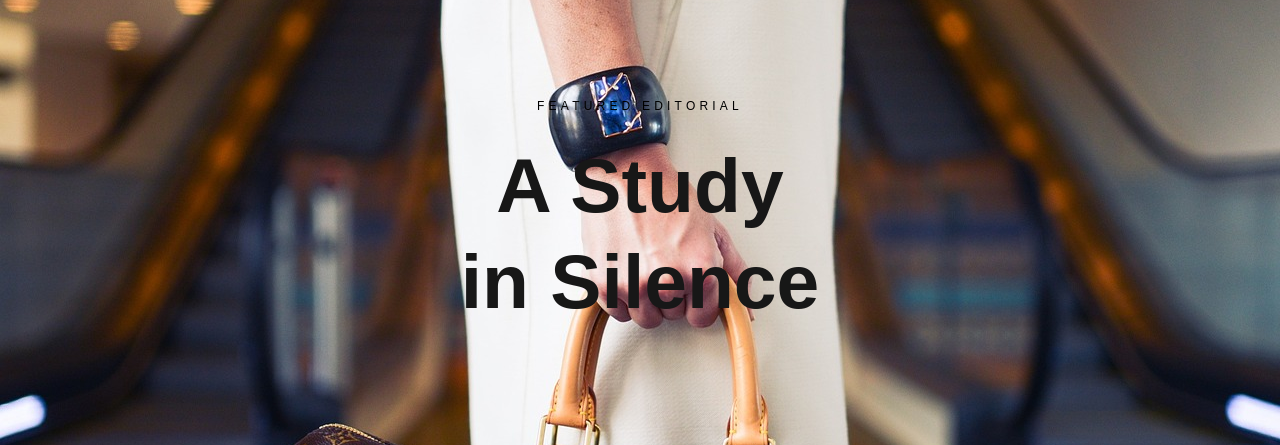
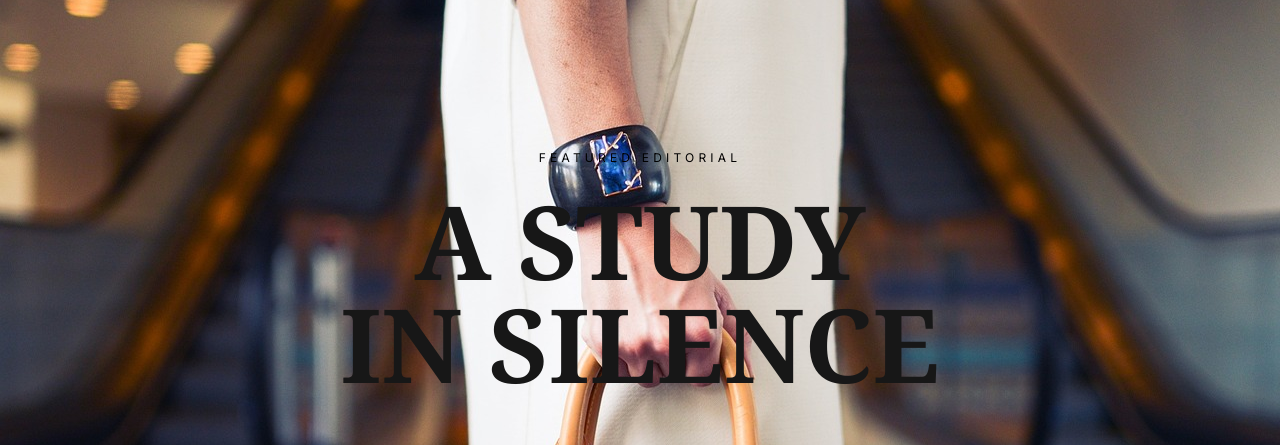
Before and after one commit to Oxymoron82/Magazine, a Next.js app: page / in a window 1280 px wide. Shown: the part 4340-4785 px from the top of the page. Built offline with nearby package versions, Linux system fonts and the light colour scheme; a web font is replaced by a local one.

Commit message:
headers changed

```diff
--- a/app/globals.css
+++ b/app/globals.css
@@ -1,26 +1,26 @@
 @import "tailwindcss";
 
+/* Никаких Geist — используем наши Inter/Playfair */
 :root {
-  --background: #ffffff;
+  --background: #fffbeb;
   --foreground: #171717;
-  --color-background: var(--background);
-  --color-foreground: var(--foreground);
-  --font-sans: var(--font-geist-sans);
-  --font-mono: var(--font-geist-mono);
 }
 
-@media (prefers-color-scheme: dark) {
-  :root {
-    --background: #0a0a0a;
-    --foreground: #ededed;
-  }
+html {
+  scroll-behavior: smooth;
 }
 
 body {
   background: var(--background);
   color: var(--foreground);
-  font-family: Arial, Helvetica, sans-serif;
+
+  /* ВАЖНО: не прописываем Arial руками */
+  font-family:
+    var(--font-inter),
+    system-ui,
+    -apple-system,
+    Segoe UI,
+    Roboto,
+    Arial,
+    sans-serif;
 }
-html {
-  scroll-behavior: smooth;
-}
--- a/app/page.tsx
+++ b/app/page.tsx
@@ -23,9 +23,9 @@ export default function HomePage() {
               Online Magazine
             </p>
 
-            <h1 className="text-[clamp(3rem,8vw,7rem)] leading-none font-semibold">
-              THE ISSUE
-            </h1>
+            <h1 className="text-[clamp(3rem,8vw,7rem)] leading-none font-semibold font-serif">
+  THE ISSUE
+</h1>
 
             <p className="mt-6 text-xs tracking-[0.35em] uppercase text-neutral-700">
               An Independent Editorial Platform
@@ -203,11 +203,11 @@ export default function HomePage() {
               Featured editorial
             </p>
 
-            <h2 className="text-[clamp(2.5rem,6vw,5rem)] font-semibold leading-tight">
-              A Study
-              <br />
-              in Silence
-            </h2>
+           <h2 className="text-[clamp(3rem,8vw,7rem)] leading-none font-semibold font-serif">
+  A STUDY
+<br />
+IN SILENCE
+</h2>
           </div>
         </div>
       </section>
```
